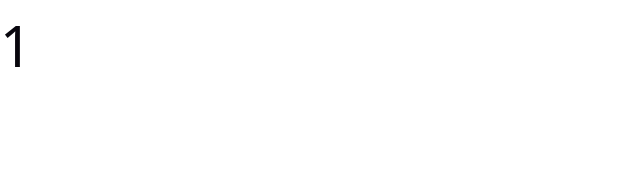
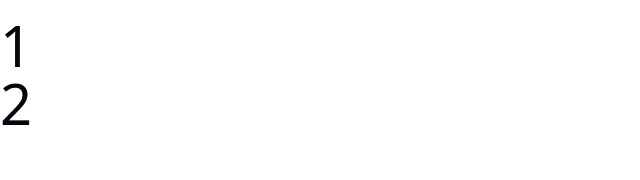
Before and after one commit to luckyBoy-11111/git-demo, a Vue app: page / in a window 1280 px wide. Shown: the top 180 px of the page, without its empty margins (0-640 px from the left). Built offline with nearby package versions, Linux system fonts and the light colour scheme.

Commit message:
feat:增加一个h2标签

```diff
--- a/src/App.vue
+++ b/src/App.vue
@@ -4,4 +4,5 @@
 
 <template>
   <h1>1</h1>
+  <h1>2</h1>
 </template>
```
